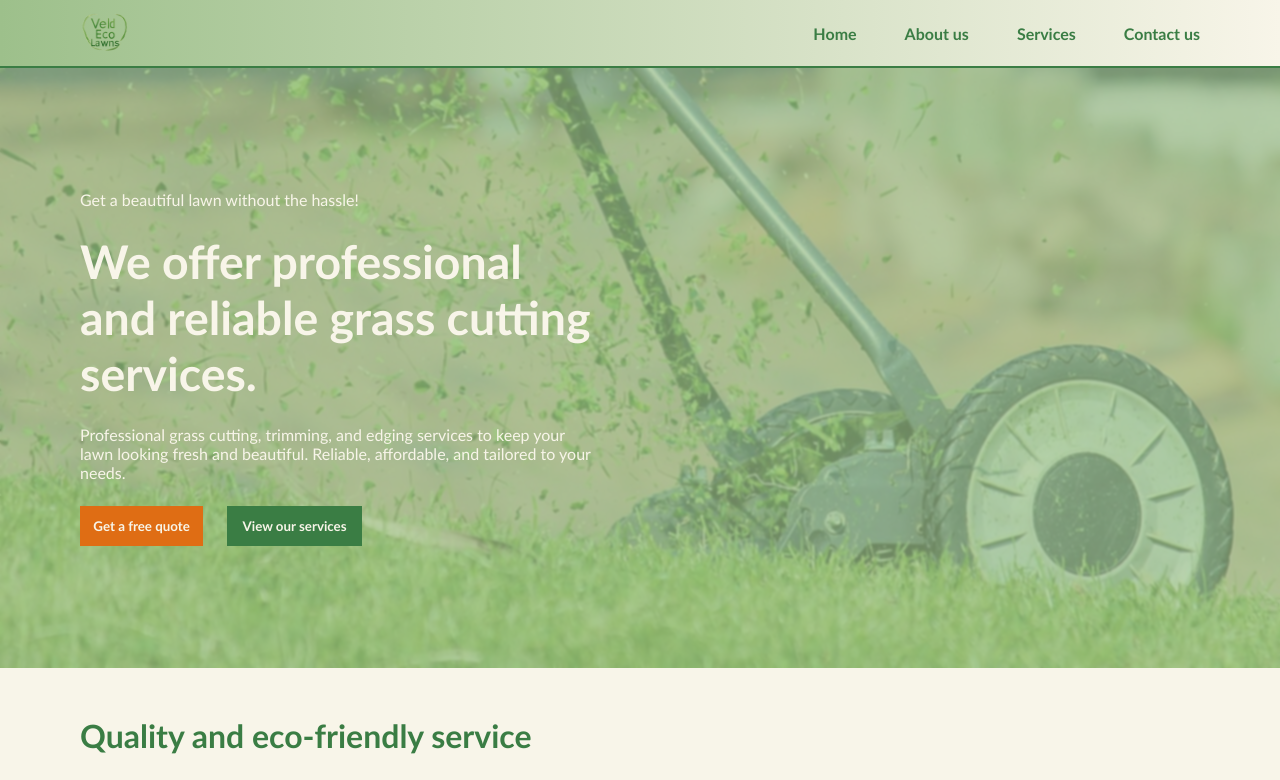
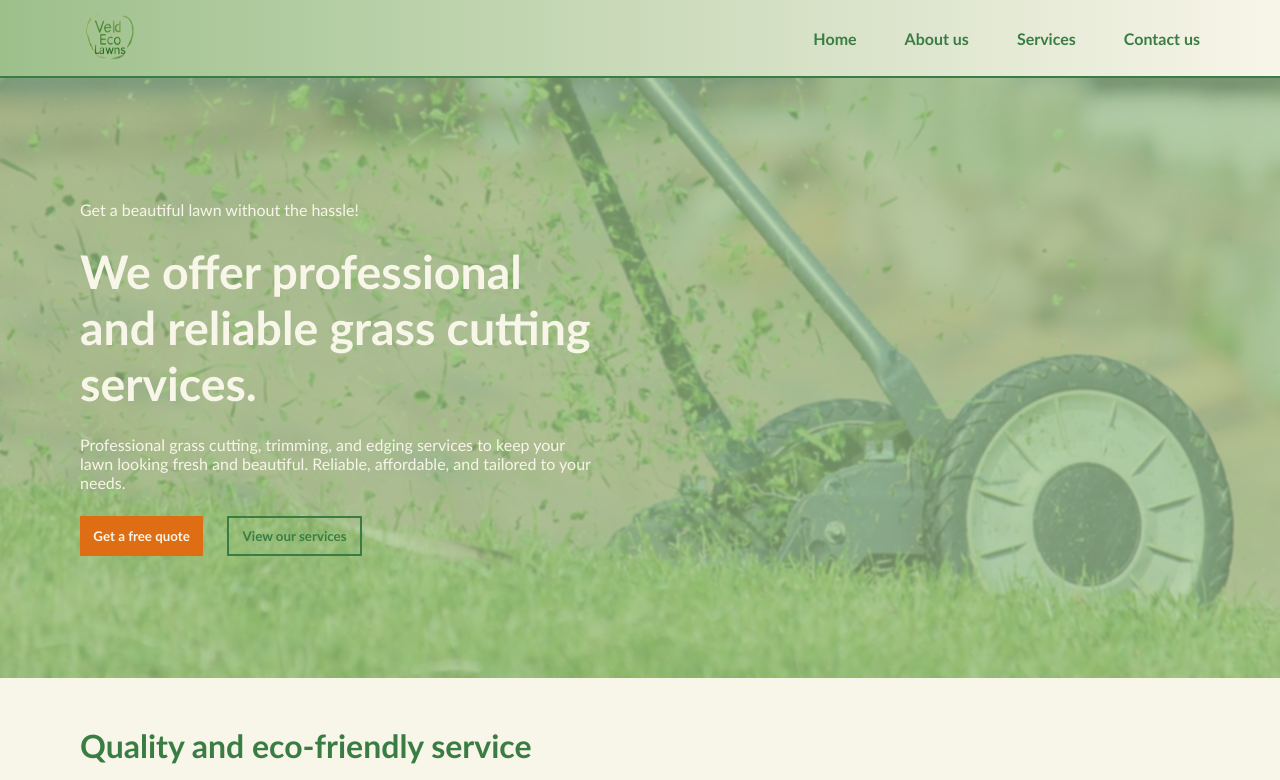
Before and after one commit to SthembisoVinjwa/garden_services, a React (Vite) app in the folder react/: page / in a window 1280 px wide. Shown: the top 780 px of the page. Built offline with nearby package versions, Linux system fonts and the light colour scheme.

Commit message:
fix hero button background color

```diff
--- a/react/src/components/Header.css
+++ b/react/src/components/Header.css
@@ -33,11 +33,11 @@
 
 .logo {
     margin-left: -30px;
-    width: 110px;
-    height: 50px;
+    width: 120px;
+    height: 60px;
 }
 
 .logo img {
-    width: 110px;
-    height: 50px;
+    width: 120px;
+    height: 60px;
 }
--- a/react/src/components/Services.css
+++ b/react/src/components/Services.css
@@ -30,7 +30,7 @@
     font-weight: bold;
 }
 
-.secondaryButton {
+.serviceCard .secondaryButton {
     background-color: var(--main);
     color: var(--background);
 }
```
